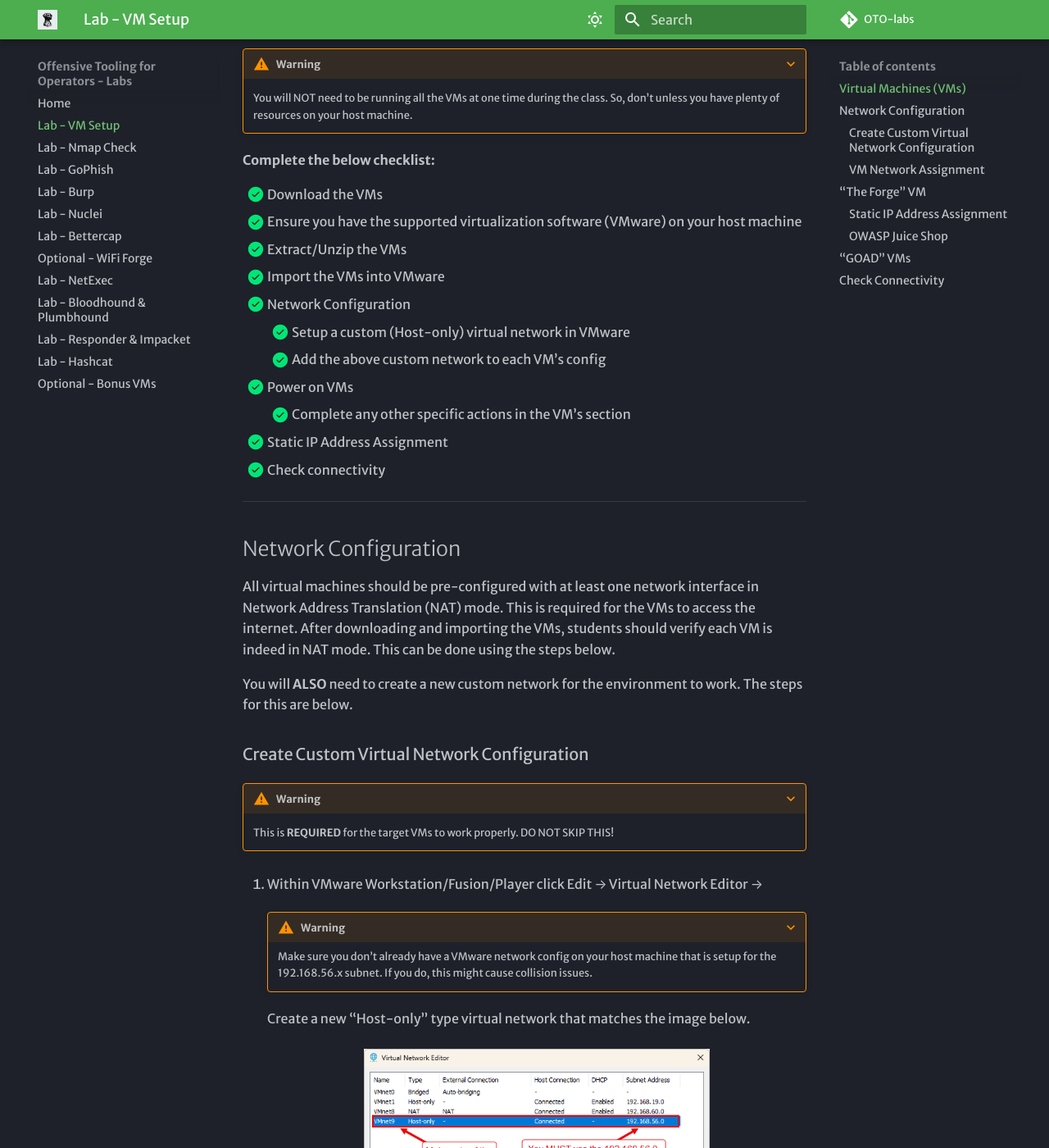
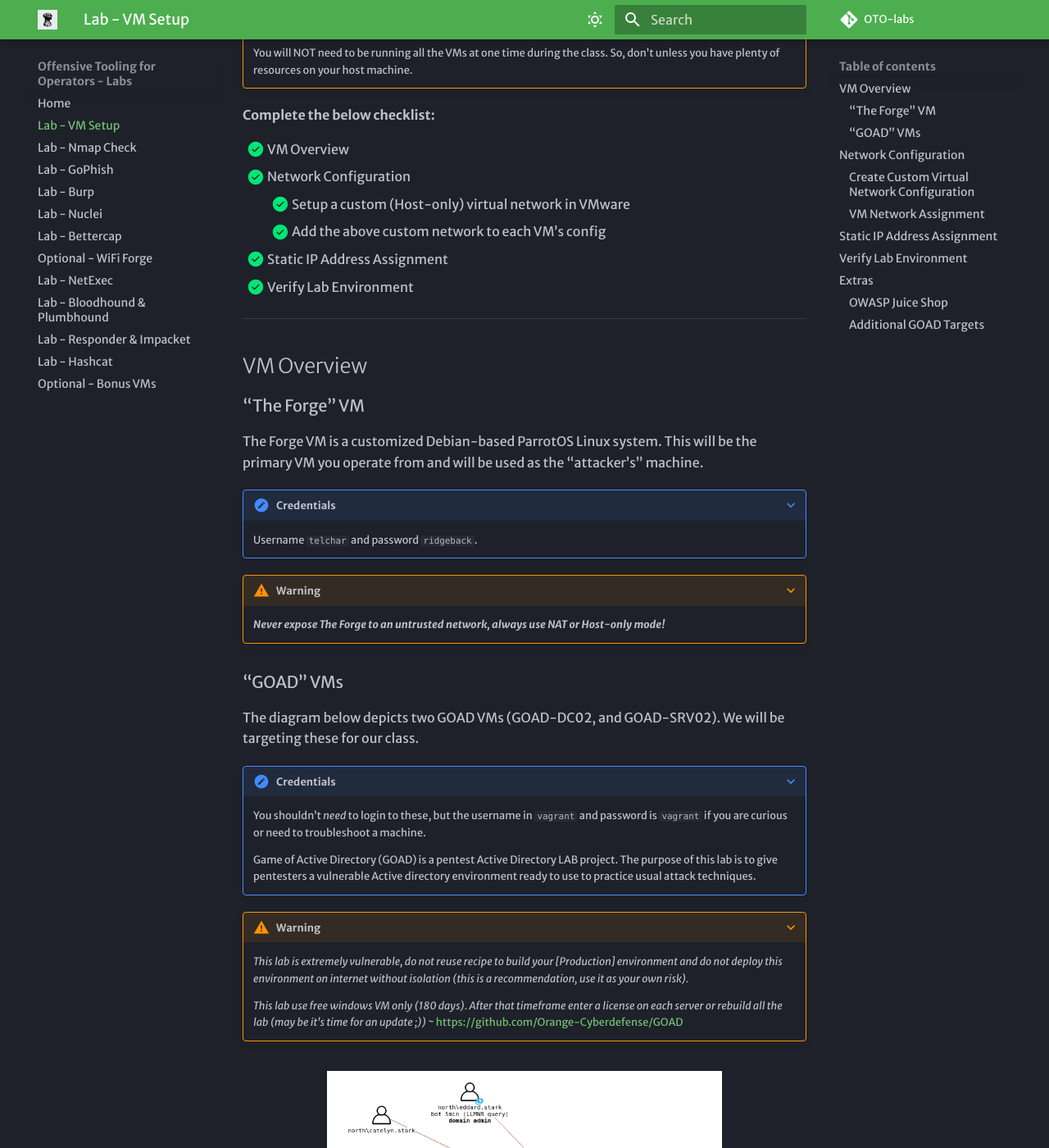
Before and after one commit to ridgebackinfosec/OTO-labs, an MkDocs documentation site: the page built from docs/labs/vm_setup/index.md, in a window 1280 px wide and 1400 px high, scrolled down 300 px. Shown: the whole window at 82% size. Built offline with MkDocs 1.6.1 and Material for MkDocs 9.7.7, drawn with Linux system fonts in a browser that asks for light colours; some web fonts are replaced; comment, search, counter and statistics services are not loaded; some of the changed text lies outside the part shown.

Commit message:
updating VM setup walkthrough

````diff
--- a/docs/labs/vm_setup/index.md
+++ b/docs/labs/vm_setup/index.md
@@ -1,6 +1,4 @@
 # Setup
-
-## Virtual Machines (VMs)
 
 ???+ warning
     These VMs are BIG! The initial zip file is ~**27GB**. You will need ~**85-100GB** of free disk space once everything is imported into VMware and setup is complete.
@@ -10,19 +8,46 @@
 
 **Complete the below checklist:**
 
-- [x]  Download the VMs
-- [x]  Ensure you have the supported virtualization software (VMware) on your host machine
-- [x]  Extract/Unzip the VMs
-- [x]  Import the VMs into VMware
+- [X]  VM Overview
 - [x]  Network Configuration
     - [x]  Setup a custom (Host-only) virtual network in VMware
     - [x]  Add the above custom network to each VM’s config
-- [x]  Power on VMs
-    - [x]  Complete any other specific actions in the VM’s section
 - [x]  Static IP Address Assignment
-- [x]  Check connectivity
+- [x]  Verify Lab Environment
 
 ---
+
+## VM Overview
+
+### “The Forge” VM
+
+The Forge VM is a customized Debian-based ParrotOS Linux system. This will be the primary VM you operate from and will be used as the “attacker’s” machine.
+
+???+ note "Credentials"
+    Username `telchar` and password `ridgeback`.
+
+???+ warning
+    ***Never expose The Forge to an untrusted network, always use NAT or Host-only mode!***
+
+### “GOAD” VMs
+
+The diagram below depicts two GOAD VMs (GOAD-DC02, and GOAD-SRV02). We will be targeting these for our class.
+
+???+ note "Credentials"
+    You shouldn’t *need* to login to these, but the username in `vagrant` and password is `vagrant` if you are curious or need to troubleshoot a machine.
+
+    Game of Active Directory (GOAD) is a pentest Active Directory LAB project. The purpose of this lab is to give pentesters a vulnerable Active directory environment ready to use to practice usual attack techniques.
+
+???+ warning
+    *This lab is extremely vulnerable, do not reuse recipe to build your [Production] environment and do not deploy this environment on internet without isolation (this is a recommendation, use it as your own risk).*
+
+    *This lab use free windows VM only (180 days). After that timeframe enter a license on each server or rebuild all the lab (may be it's time for an update ;))
+    ~* [https://github.com/Orange-Cyberdefense/GOAD](https://github.com/Orange-Cyberdefense/GOAD)
+
+![Untitled](img/class-goad-target.png){ width="70%" }
+///caption
+GOAD Environment
+///
 
 ## Network Configuration
 
@@ -101,45 +126,13 @@
 Fusion GUI
 ///
 
-## “The Forge” VM
-
-???+ warning
-    ***Never expose The Forge to an untrusted network, always use NAT or Host-only mode!***
-
-???+ warning
-    👤 **Credentials:**
-    The Forge VM is built on top of ParrotOS and will have the username `telchar` and password `ridgeback`.
-
-This will be the primary VM and will be used as the “attacker’s” machine.
-
-<!-- Moved this step to the repo's README -->
-<!-- ### Lab Guide & Tool Install Script
-
-Once imported into VMware, turn The Forge VM on, login, open a terminal and run the below commands to download and setup the Lab Guide and tools for the class.
-
-This is intended to reduce initial download size, make it easy for students to hit the ground running, control tool versions, and permit dynamic updating of the course material.
-
-```bash linenums="1"
-cd ~
-curl -sSfL https://raw.githubusercontent.com/ridgebackinfosec/OTO-labs/refs/heads/main/labs-and-tools.sh -o ~/labs-and-tools.sh
-chmod 744 ~/labs-and-tools.sh
-./labs-and-tools.sh
-```
-
-???+ warning
-    You will be prompted for the password when running the `labs-and-tools.sh` script. -->
-
-### Static IP Address Assignment
+## Static IP Address Assignment
 
 Since we've added a new network interface and that network doesn't have DHCP enabled, we need to manually set a static IP for The Forge VM.
 
-![Network Interfaces](img\image%201.png){ width="70%" }
-/// caption
-Network Interfaces
-///
-
-1. **Open a terminal.**
-2. **Run the below commands to run a script that automates the static IP address assignment.**
+1. Log into The Forge VM using the creds mentioned above.
+2. Open a terminal.
+3. Run the below commands to run a script that automates the static IP address assignment.
 
     ```bash
     cd ~/OTO-labs
@@ -165,6 +158,33 @@
 
     !!! warning
         The gateway is NOT specified by design due to the way VMware virtual networks handle traffic.
+
+## Verify Lab Environment
+
+Once all of the steps above have been completed...
+
+1. Turn on the VMs
+2. Log in to The Forge
+3. Run the commands below to verify everything has been configured correctly.
+
+!!! note
+    You don’t *have* to turn on *both* GOAD VMs at once if your host machine has lower resources. You can start/stop them as necessary.
+
+```bash
+cd ~/OTO-labs
+chmod +x verify-lab-env.sh
+./verify-lab-env.sh
+cd ~
+```
+
+If everything is setup correctly, you should see `0% packet loss` following each ping command.
+
+![Lab Environment Verification Passed!](img/verify-lab-env.png){ width="70%" }
+/// caption
+Lab Environment Verification Passed!
+///
+
+## Extras
 
 ### OWASP Juice Shop
 
@@ -202,52 +222,11 @@
 Stopping Juice Shop
 ///
 
-## “GOAD” VMs
+### Additional GOAD Targets
 
-???+ warning "Credentials"
-    You shouldn’t *need* to login to these, but the username in `vagrant` and password is `vagrant` if you are curious or need to troubleshoot a machine.
+The full GOAD target environment is comprised of 5 systems. This class only utilizes 2 of those target systems.
 
-    Game of Active Directory (GOAD) is a pentest Active Directory LAB project. The purpose of this lab is to give pentesters a vulnerable Active directory environment ready to use to practice usual attack techniques.
-
-???+ warning
-    *This lab is extremely vulnerable, do not reuse recipe to build your [Production] environment and do not deploy this environment on internet without isolation (this is a recommendation, use it as your own risk).*
-
-    *This lab use free windows VM only (180 days). After that timeframe enter a license on each server or rebuild all the lab (may be it's time for an update ;))
-    ~* [https://github.com/Orange-Cyberdefense/GOAD](https://github.com/Orange-Cyberdefense/GOAD)
-
-The diagram below depicts two GOAD VMs (GOAD-DC02, and GOAD-SRV02). We will be targeting these for our class.
-
-![Untitled](img/class-goad-target.png){ width="70%" }
-///caption
-GOAD Environment
-///
+You can download the extra 3 pre-built and configured target systems from [this link](https://oto.sfo2.cdn.digitaloceanspaces.com/live/extra_vms.zip). The VM setup steps are the same as your class VMs.
 
 !!! note
-    The full GOAD target environment is comprised of 5 systems.
-
-    You can download the pre-built and configured extra 3 target systems at the link below. The VM setup steps are the same as your class VMs.
-
     ***This are not required for the class but are offered to help extend what you have learned here.***
-
-    [https://oto.sfo2.cdn.digitaloceanspaces.com/live/extra_vms.zip](https://oto.sfo2.cdn.digitaloceanspaces.com/live/extra_vms.zip)
-
-## Check Connectivity
-
-Once all of the steps above have been completed, turn on each VM, log in to The Forge, and run the below commands to verify network connectivity.
-
-!!! note
-    You don’t *have* to turn on *all* the VMs at once if your host machine has lower resources. You can start/stop them as necessary.
-
-```bash
-cd ~/OTO-labs
-chmod +x verify-lab-env.sh
-./verify-lab-env.sh
-cd ~
-```
-
-If everything is setup correctly, you should see `0% packet loss` following each ping command.
-
-![Lab Environment Verification Passed!](img/verify-lab-env.png){ width="70%" }
-/// caption
-Lab Environment Verification Passed!
-///
````
Also changed, not shown: docs/labs/vm_setup/img/image 1.png (deleted), docs/labs/vm_setup/img/static_ip_script.png.
